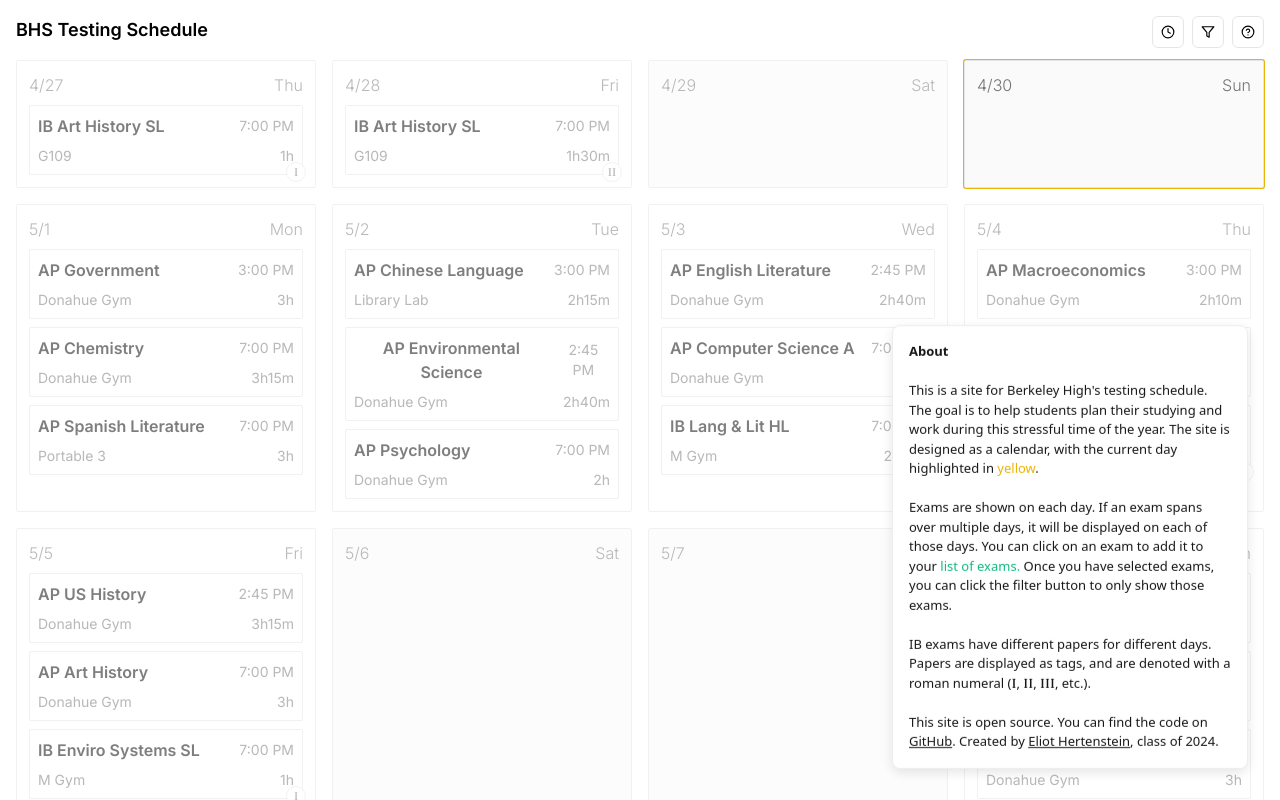
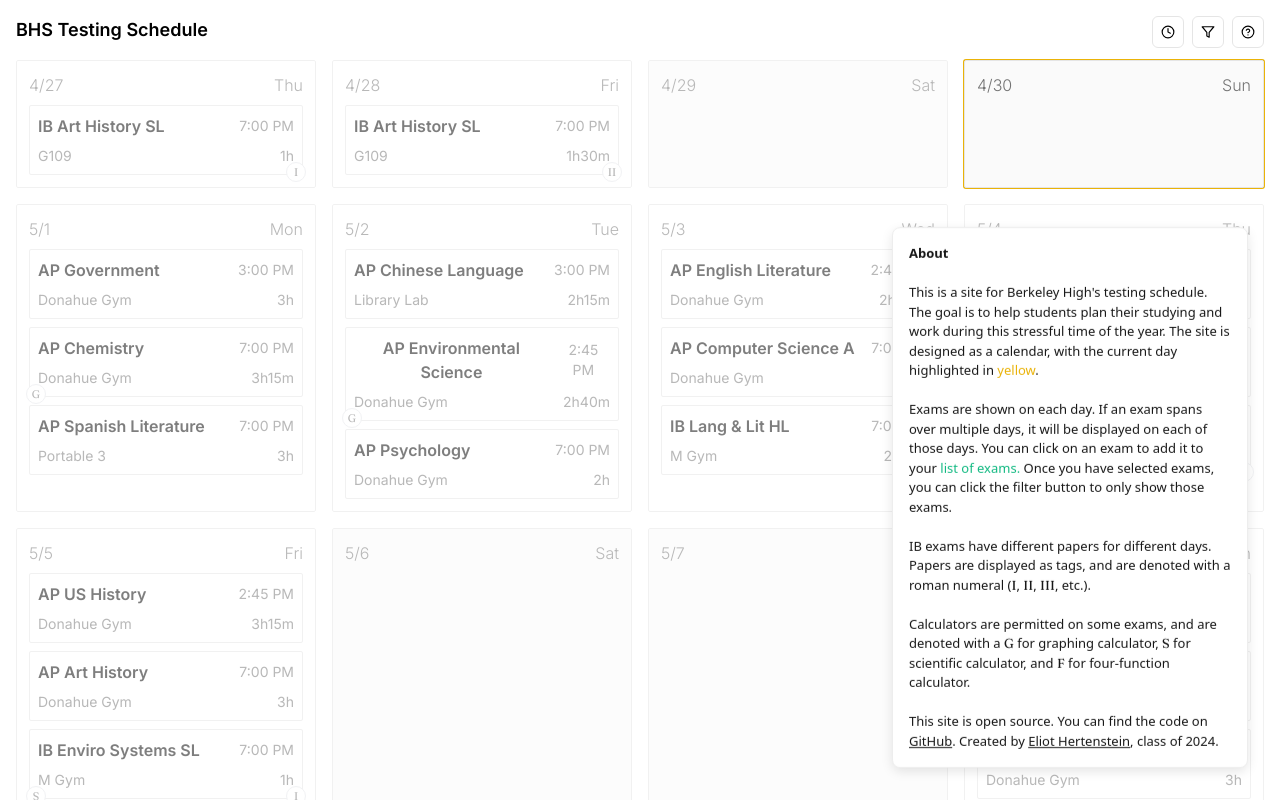
Before and after one commit to eiiot/testing.bhs.sh, a Next.js app: page / in a window 1280 px wide. Shown: the top 800 px of the page. Built offline with nearby package versions, Linux system fonts and the light colour scheme.

Commit message:
add calculator information

```diff
--- a/components/Exam.tsx
+++ b/components/Exam.tsx
@@ -4,6 +4,7 @@ import Link from "next/link";
 import { useLocalStorage } from "usehooks-ts";
 
 import { Fraunces } from "next/font/google";
+import { useState } from "react";
 
 const fraunces = Fraunces({ subsets: ["latin"] });
 
@@ -46,6 +47,26 @@ const romanize = (number: number): string => {
     default:
       return "";
   }
+};
+
+const calculatorSymbol = (type: 'graphing' | 'scientific' | 'four-function'): string => {
+  switch (type) {
+    case 'graphing':
+      return 'G';
+
+    case 'scientific':
+      return 'S';
+
+    case 'four-function':
+      return 'F';
+
+    default:
+      return '';
+  }
+}
+
+const capitalize = (string: string): string => {
+  return string.charAt(0).toUpperCase() + string.slice(1);
 };
 
 const disableExams = (exams: string[]): string[] => {
@@ -91,6 +112,8 @@ const disableExams = (exams: string[]): string[] => {
 };
 
 const Exam = ({ exam, date }: ExamProps) => {
+  const [expanded, setExpanded] = useState(false);
+
   const examDates = exam.dates.filter((dateInfo) => {
     return (
       dateInfo.date.getDate() === date.getDate() &&
@@ -168,6 +191,26 @@ const Exam = ({ exam, date }: ExamProps) => {
             </div>
           )
       )}
+      {examDates.reverse()
+        .map((dateInfo) => dateInfo.calculator)
+        .filter((calculator, index, self) => self.indexOf(calculator) === index)
+        .filter((calculator) => calculator)
+        .map(
+          (calculator, index) =>
+            calculator && (
+              <div
+                className={clsx(
+                  "text-[11px] flex w-5 items-center justify-center text-neutral-500 absolute -bottom-2 bg-white border-[1px] rounded-full aspect-square",
+                  fraunces.className
+                )}
+                style={{ left: `${-0.25 + index * 1.4}rem` }}
+                key={calculator}
+                title={capitalize(calculator) + " calculators recommended"}
+              >
+                {calculatorSymbol(calculator)}
+              </div>
+            )
+        )}
     </button>
   );
 };
--- a/data/exams.ts
+++ b/data/exams.ts
@@ -3,6 +3,7 @@ interface ExamDate {
   location: string;
   duration: number; // in minutes
   paper?: number; // for IB exams
+  calculator?: 'graphing' | 'scientific' | 'four-function'
 }
 
 export interface ExamInfo {
@@ -59,12 +60,14 @@ export const ibExams: ExamInfo[] = [
         location: "M Gym",
         duration: 60,
         paper: 1,
+        calculator: 'scientific'
       },
       {
         date: new Date("2023-05-08T08:00:00-07:00"),
         location: "M Gym",
         duration: 120,
         paper: 2,
+        calculator: 'scientific'
       },
     ],
     subject: "Enviro Systems",
@@ -122,12 +125,14 @@ export const ibExams: ExamInfo[] = [
         location: "M Gym",
         duration: 90,
         paper: 1,
+        calculator: 'graphing'
       },
       {
         date: new Date("2023-05-09T12:00:00-07:00"),
         location: "M Gym",
         duration: 90,
         paper: 2,
+        calculator: 'graphing'
       },
     ],
     subject: "Math Applications",
@@ -147,6 +152,7 @@ export const ibExams: ExamInfo[] = [
         location: "M Gym",
         duration: 90,
         paper: 2,
+        calculator: 'graphing'
       },
       {
         date: new Date("2023-05-09T12:00:00-07:00"),
@@ -172,12 +178,14 @@ export const ibExams: ExamInfo[] = [
         location: "M Gym",
         duration: 90,
         paper: 2,
+        calculator: 'graphing'
       },
       {
         date: new Date("2023-05-09T12:00:00-07:00"),
         location: "M Gym",
         duration: 60,
         paper: 3,
+        calculator: 'graphing'
       },
     ],
     subject: "Math Analysis",
@@ -305,6 +313,7 @@ export const ibExams: ExamInfo[] = [
         location: "Donahue Gym",
         duration: 105,
         paper: 2,
+        calculator: 'scientific'
       },
     ],
     subject: "Economics",
@@ -388,12 +397,14 @@ export const ibExams: ExamInfo[] = [
         location: "G109",
         duration: 75,
         paper: 2,
+        calculator: 'scientific'
       },
       {
         date: new Date("2023-05-18T08:00:00-07:00"),
         location: "G109",
         duration: 60,
         paper: 3,
+        calculator: 'scientific'
       },
     ],
     subject: "Biology",
@@ -421,6 +432,7 @@ export const apExams: ExamInfo[] = [
         date: new Date("2023-05-01T12:00:00-07:00"),
         location: "Donahue Gym",
         duration: 195, // 3 hours, 15 minutes
+        calculator: 'graphing'
       },
     ],
     subject: "Chemistry",
@@ -457,6 +469,7 @@ export const apExams: ExamInfo[] = [
         date: new Date("2023-05-02T07:45:00-07:00"),
         location: "Donahue Gym",
         duration: 160, // 2 hours, 40 minutes
+        calculator: 'graphing'
       },
     ],
     subject: "Environmental Science",
@@ -505,6 +518,7 @@ export const apExams: ExamInfo[] = [
         date: new Date("2023-05-04T08:00:00-07:00"),
         location: "Donahue Gym",
         duration: 130, // 2 hours, 10 minutes
+        calculator: 'four-function'
       },
     ],
     subject: "Macroeconomics",
@@ -517,6 +531,7 @@ export const apExams: ExamInfo[] = [
         date: new Date("2023-05-04T12:00:00-07:00"),
         location: "Donahue Gym",
         duration: 180, // 3 hours
+        calculator: 'graphing'
       },
     ],
     subject: "Statistics",
@@ -553,6 +568,7 @@ export const apExams: ExamInfo[] = [
         date: new Date("2023-05-08T08:00:00-07:00"),
         location: "Donahue Gym",
         duration: 195, // 3 hours, 15 minutes
+        calculator: 'graphing'
       },
     ],
     subject: "Calculus AB",
@@ -565,6 +581,7 @@ export const apExams: ExamInfo[] = [
         date: new Date("2023-05-08T08:00:00-07:00"),
         location: "Donahue Gym",
         duration: 195, // 3 hours, 15 minutes
+        calculator: 'graphing'
       },
     ],
     subject: "Calculus BC",
@@ -613,6 +630,7 @@ export const apExams: ExamInfo[] = [
         date: new Date("2023-05-09T12:00:00-07:00"),
         location: "Donahue Gym",
         duration: 120, // 2 hours
+        calculator: 'graphing'
       },
     ],
     subject: "Physics C: Mechanics",
@@ -625,6 +643,7 @@ export const apExams: ExamInfo[] = [
         date: new Date("2023-05-09T14:00:00-07:00"),
         location: "Donahue Gym",
         duration: 120, // 2 hours
+        calculator: 'graphing'
       },
     ],
     subject: "Physics C: E&M",
@@ -661,6 +680,7 @@ export const apExams: ExamInfo[] = [
         date: new Date("2023-05-11T11:45:00-07:00"),
         location: "Donahue Gym",
         duration: 165, // 2 hours, 45 minutes
+        calculator: 'graphing'
       },
     ],
     subject: "Physics 1: Algebra",
@@ -697,6 +717,7 @@ export const apExams: ExamInfo[] = [
         date: new Date("2023-05-24T07:45:00-07:00"),
         location: "Donahue Gym",
         duration: 165, // 2 hours, 45 minutes
+        calculator: 'graphing'
       },
     ],
     subject: "Biology",
--- a/pages/index.tsx
+++ b/pages/index.tsx
@@ -8,6 +8,7 @@ import { toast } from "sonner";
 import { useIsClient, useLocalStorage } from "usehooks-ts";
 import Head from "next/head";
 import onboardingToast from "@/utils/onboardingToast";
+import updateToast from "@/utils/updateToast";
 
 const inter = Inter({ subsets: ["latin"] });
 const fraunces = Fraunces({ subsets: ["latin"] });
@@ -22,6 +23,7 @@ export default function Home() {
     "onboarded",
     false
   );
+  const [updated, setUpdated] = useLocalStorage<boolean>("updated-1.1", false);
 
   const examsForDate = days.map((day) => {
     return bhsExams.filter((exam) => {
@@ -37,14 +39,18 @@ export default function Home() {
 
   const filteredExams = filterExams
     ? examsForDate.map((exams) =>
-        exams.filter((exam) => userExams.includes(exam.name))
-      )
+      exams.filter((exam) => userExams.includes(exam.name))
+    )
     : examsForDate;
 
   useEffect(() => {
     if (!onboarded) {
       onboardingToast();
       setOnboarded(true);
+      setUpdated(true);
+    } else if (!updated) {
+      updateToast();
+      setUpdated(true);
     }
   }, []);
 
@@ -113,7 +119,9 @@ export default function Home() {
           made with ❤️ by{" "}
           <a className="underline" href="https://eliothertenstein.com">
             eliot
-          </a>
+          </a>{" "}
+          ·{" "}
+          version <span className={fraunces.className}>1.1</span>
         </span>
       </main>
     </>
--- a/utils/onboardingToast.tsx
+++ b/utils/onboardingToast.tsx
@@ -43,6 +43,12 @@ const onboardingToast = () =>
       <span className={fraunces.className}>III</span>, etc.).
       <br />
       <br />
+      Calculators are permitted on some exams, and are denoted with a <span className={fraunces.className}>G</span>{" "}
+      for graphing calculator, <span className={fraunces.className}>S</span>{" "}
+      for scientific calculator, and <span className={fraunces.className}>F</span>{" "}
+      for four-function calculator.
+      <br />
+      <br />
       This site is open source. You can find the code on{" "}
       <a
         className="underline z-[999]"
--- /dev/null
+++ b/utils/updateToast.tsx
@@ -0,0 +1,27 @@
+import { Fraunces } from "next/font/google";
+import { toast } from "sonner";
+
+const fraunces = Fraunces({ subsets: ["latin"] });
+
+const updateToast = () => {
+  toast(
+    <p className="relative">
+      <h1 className="font-semibold">What's New</h1>
+      <br />
+      The schedule now includes information about calculators on each exam.
+      Calculators are denoted with a <span className={fraunces.className}>G</span>{" "}
+      for graphing calculator, <span className={fraunces.className}>S</span>{" "}
+      for scientific calculator, and <span className={fraunces.className}>F</span>{" "}
+      for four-function calculator.
+      <br />
+      <br />
+      Assorted bug fixes and improvements.
+    </p>,
+    {
+      duration: Infinity,
+      id: "info",
+    }
+  );
+}
+
+export default updateToast
```
